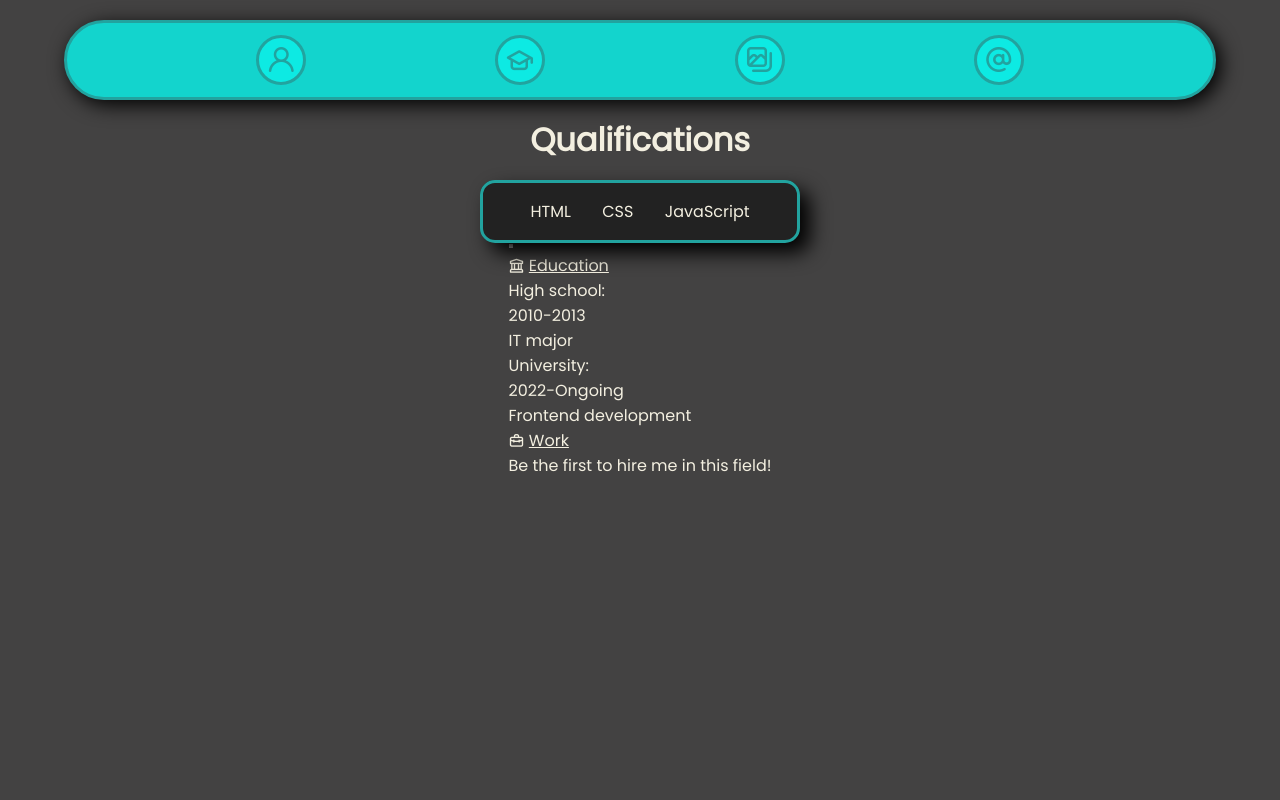
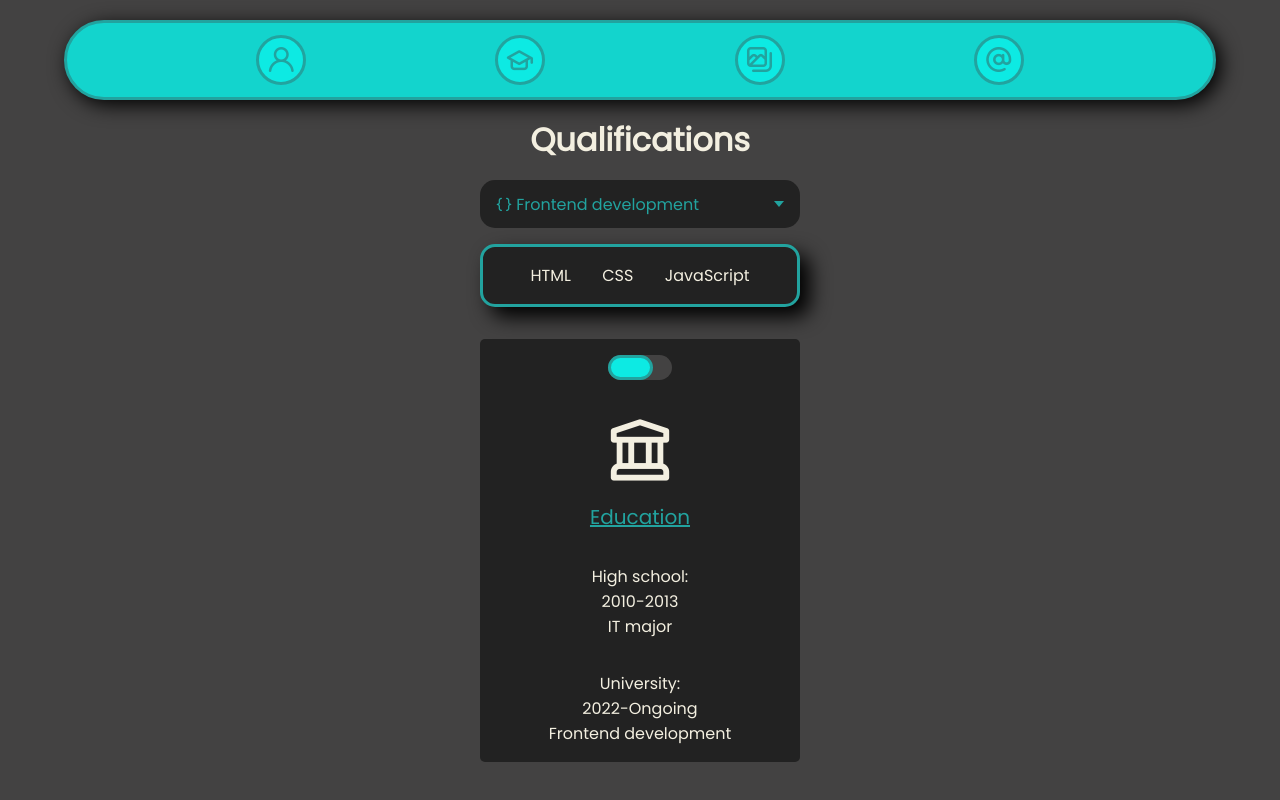
Before and after one commit to ParhamInBinary/CV, a plain HTML site: page Index.html in a window 1280 px wide. Shown: the part 684-1484 px from the top of the page. Drawn offline with nearby package versions, Linux system fonts and the light colour scheme.

Commit message:
Qualifications page done

```diff
--- a/styles.css
+++ b/styles.css
@@ -16,6 +16,9 @@
 .displayNone {
     display: none !important;
 }
+.displayFlex {
+    display: flex !important;
+}
 
 body {
     background-color: var(--mainColor);
@@ -23,6 +26,7 @@ body {
     flex-direction: column;
     align-items: center;
 }
+
 
 
 /* ============= MOBILE VIEW ============= */
@@ -200,8 +204,9 @@ body {
         border-radius: 15px;
         box-shadow: 0px 3px 10px black;
         color: var(--offColor);
-        position: relative;
-        top: .5em;
+        position: absolute;
+        top: 53.5em;
+        width: 20em;
         opacity: 0;
         transition: opacity .5s ease-in-out;
         z-index: 1;
@@ -225,8 +230,6 @@ body {
         padding: 1em;
         border-radius: 15px;
         width: 20em;
-        position: absolute;
-        top: 53em;
         box-shadow: 10px 10px 20px black;
     }
 
@@ -238,8 +241,68 @@ body {
 
 
    /* ============= EXPERIENCE ============= */
+    .experience {
+        background-color: var(--secondColor);
+        margin-top: 2em;
+        display: flex;
+        flex-direction: column;
+        align-items: center;
+        width: 20em;
+        padding: 1em;
+        border-radius: 5px;
+    }
 
+    .BtnDiv {
+        width: 4em;
+        background-color: var(--mainColor);
+        border-radius: 15px;
+    }
+    .switch{
+        width: 70%;
+        height: 100%;
+        border-radius: 15px;
+        border: 3px solid var(--detailColor);
+        background-color: #0deae3;
+        transition: margin-left .2s;
+    }
+    .switchClicked {
+        margin-left: 1.5em;
+    }
 
+    .education {
+        display: flex;
+        flex-direction: column;
+        align-items: center;
+        margin-top: 1em;
+    }
+    .education i {
+        font-size: 70px;
+    }
+    .education span {
+        color: var(--detailColor);
+        font-size: 20px;
+    }
+
+    .highSchool, .university, .forHire {
+        display: flex;
+        flex-direction: column;
+        align-items: center;
+        margin-top: 2em;
+    }
+
+    .work {
+        display: none;
+        flex-direction: column;
+        align-items: center;
+        margin-top: 1em;
+    }
+    .work i {
+        font-size: 70px;
+    }
+    .work span {
+        color: var(--detailColor);
+        font-size: 20px;
+    }
 
     /* ============= FOOTER ============= */
     footer {
```
